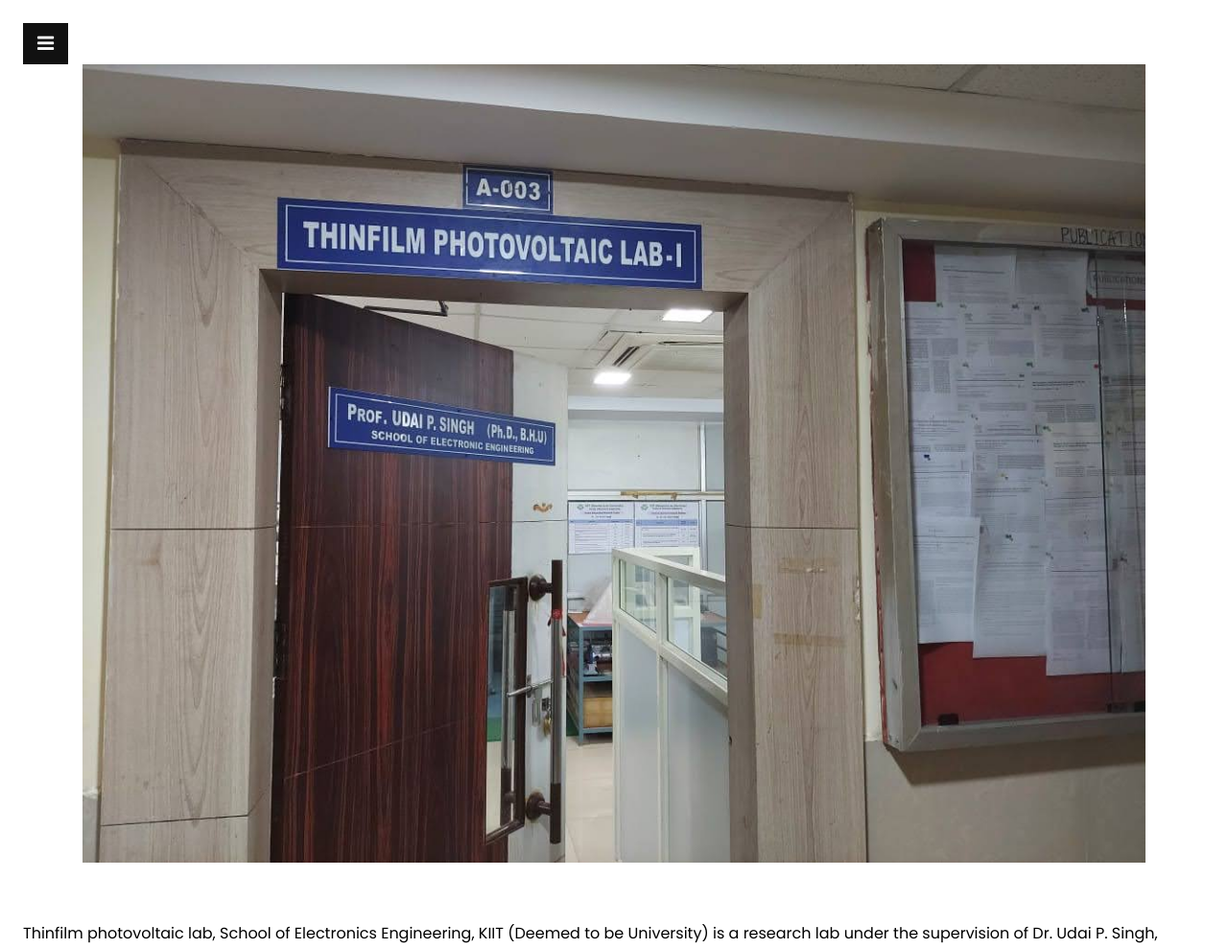
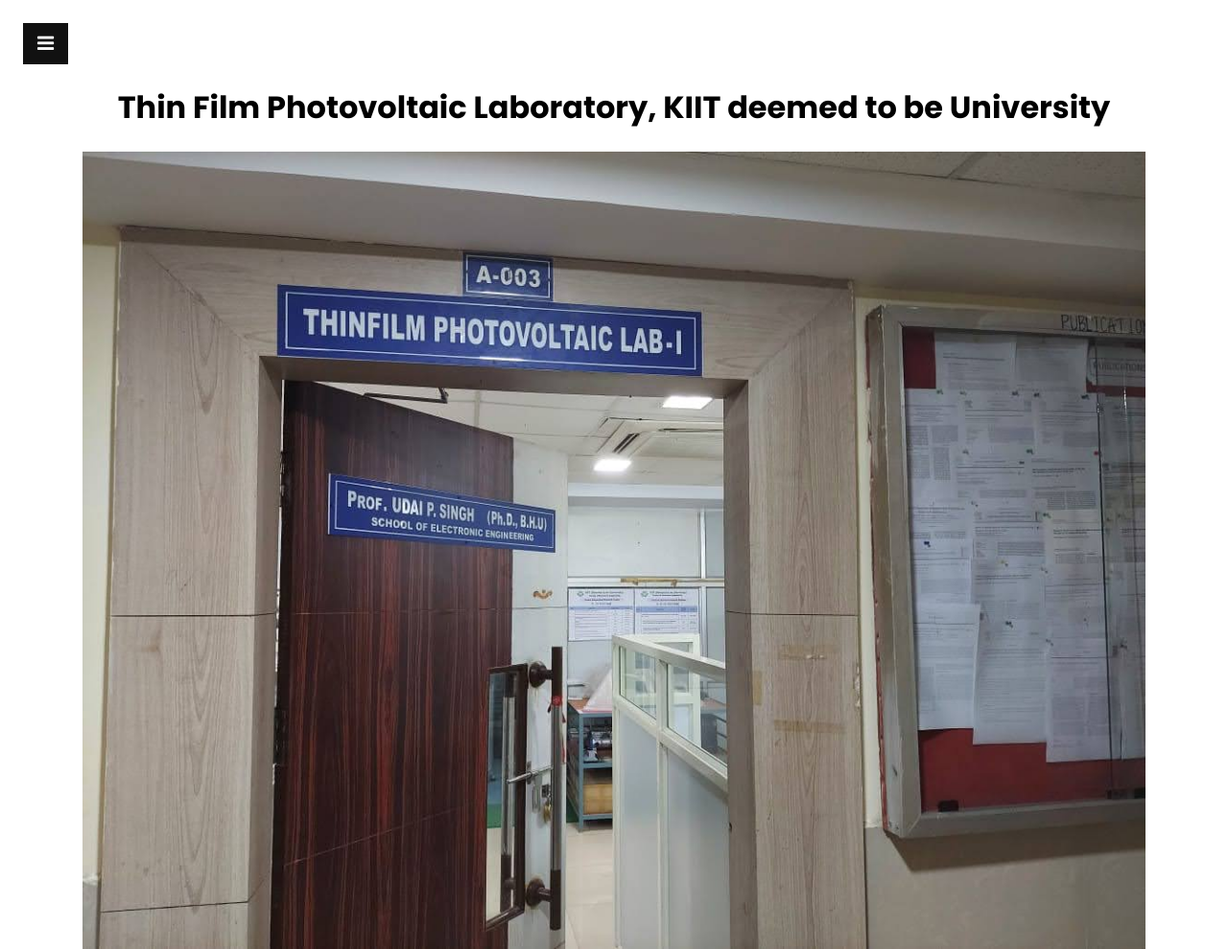
Before and after one commit to thinfilmphotovoltaiclab/thinfilmphotovoltaiclab.github.io, a plain HTML site: page index.html in a window 1280 px wide. Shown: the top 989 px of the page at 96% size. Drawn offline with Linux system fonts and the light colour scheme.

Commit message:
Added Heading

```diff
--- a/css/style.css
+++ b/css/style.css
@@ -72,6 +72,17 @@
       float: left;
       padding-right: 10%;
       padding-left: 5%;
+  }
+
+  .mahe{
+    display: block;
+    font-size: 2em;
+    margin-top: 0.67em;
+    margin-bottom: 0.67em;
+    margin-left: 0;
+    margin-right: 0;
+    font-weight: bold;
+    text-align: center;
   }
 
   p{
@@ -282,4 +293,5 @@
     .hula {font-size: 10px;}
     .collapsible {font-size: 5px;}
     td {font-size: 20%;}
+    .mahe{font-size: .67em; margin-top: 2.33em; margin-bottom: 2.33em;}
   }
--- a/index.html
+++ b/index.html
@@ -25,6 +25,7 @@
 
 <div id="main">
   <button class="openbtn" onclick="openNav()" id="hkl"><i class="fa fa-bars"></i></button>
+  <p class="mahe">Thin Film Photovoltaic Laboratory, KIIT deemed to be University</p>
   <div class="slidu">
     <img class="responsiveban" src="asset/IMG-20211027-WA0043.jpg">
     <img class="responsiveban" src="asset/IMG-20211027-WA0044.jpg">
```
